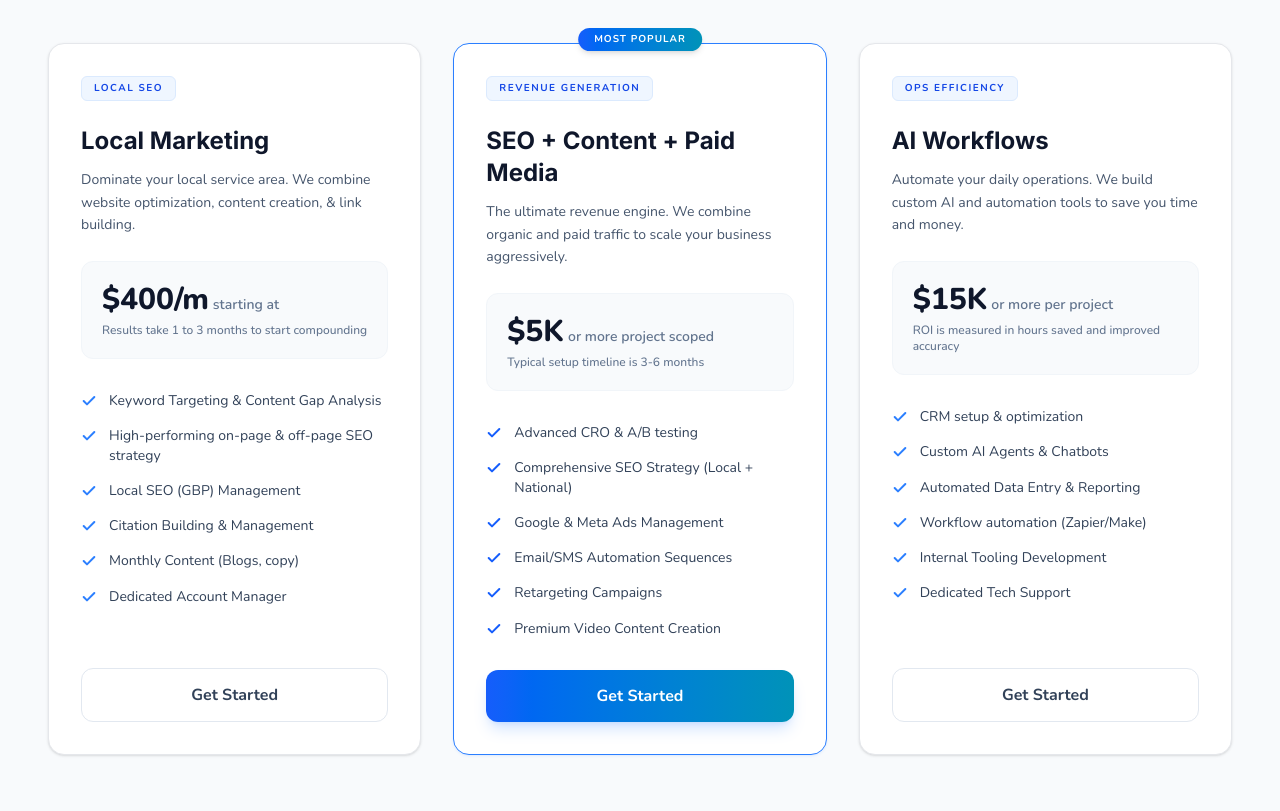
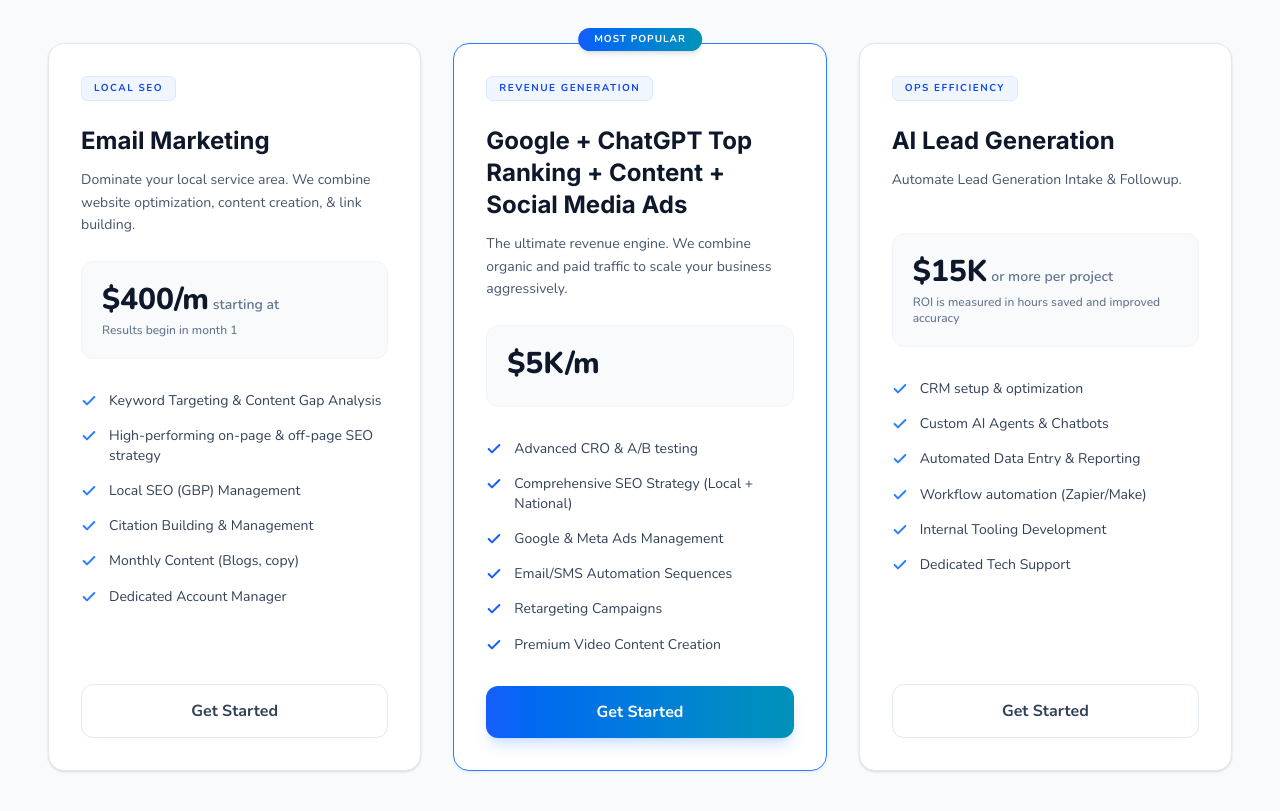
Before and after one commit to saiful-mahmood/10xmyops, a React (Vite) app: page / in a window 1280 px wide. Shown: the part 1120-1931 px from the top of the page. Built offline with nearby package versions, Linux system fonts and the light colour scheme.

Commit message:
Update pricing content based on feedback

```diff
--- a/src/components/Pricing.jsx
+++ b/src/components/Pricing.jsx
@@ -2,11 +2,11 @@ export default function Pricing() {
   const plans = [
     {
       pill: 'LOCAL SEO',
-      title: 'Local Marketing',
+      title: 'Email Marketing',
       desc: 'Dominate your local service area. We combine website optimization, content creation, & link building.',
       price: '$400/m',
       period: 'starting at',
-      timeline: 'Results take 1 to 3 months to start compounding',
+      timeline: 'Results begin in month 1',
       features: [
         'Keyword Targeting & Content Gap Analysis',
         'High-performing on-page & off-page SEO strategy',
@@ -19,11 +19,11 @@ export default function Pricing() {
     },
     {
       pill: 'REVENUE GENERATION',
-      title: 'SEO + Content + Paid Media',
+      title: 'Google + ChatGPT Top Ranking + Content + Social Media Ads',
       desc: 'The ultimate revenue engine. We combine organic and paid traffic to scale your business aggressively.',
-      price: '$5K',
-      period: 'or more project scoped',
-      timeline: 'Typical setup timeline is 3-6 months',
+      price: '$5K/m',
+      period: '',
+      timeline: '',
       features: [
         'Advanced CRO & A/B testing',
         'Comprehensive SEO Strategy (Local + National)',
@@ -36,8 +36,8 @@ export default function Pricing() {
     },
     {
       pill: 'OPS EFFICIENCY',
-      title: 'AI Workflows',
-      desc: 'Automate your daily operations. We build custom AI and automation tools to save you time and money.',
+      title: 'AI Lead Generation',
+      desc: 'Automate Lead Generation Intake & Followup.',
       price: '$15K',
       period: 'or more per project',
       timeline: 'ROI is measured in hours saved and improved accuracy',
```
